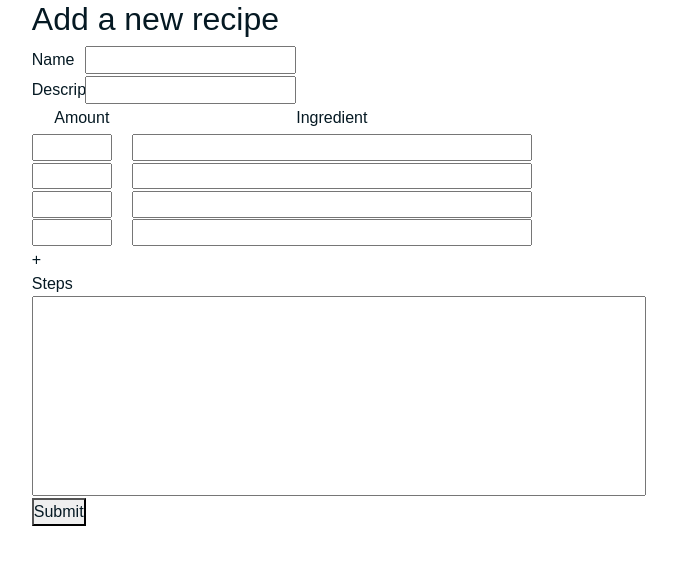
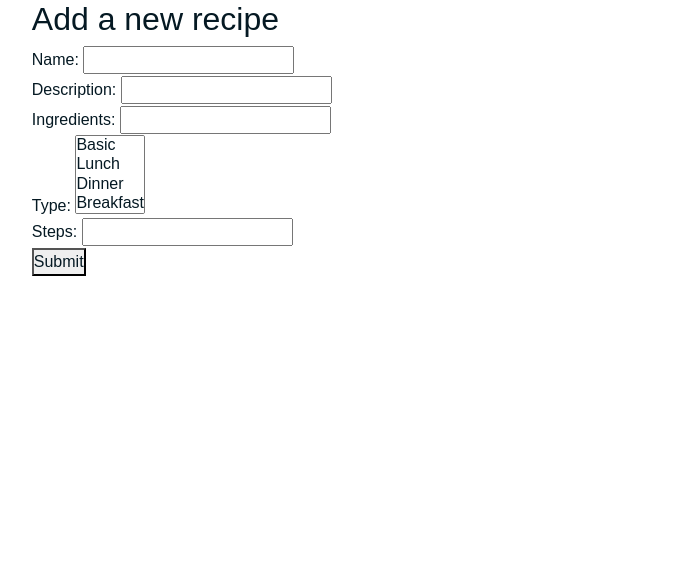
Before and after one commit to MRivadeneira92/cs50w-final-project, a Django app: page /add in a window 1280 px wide. Shown: the top 565 px of the page, without its empty margins (301-978 px from the left). Run offline with Django 5.2, Linux system fonts and the light colour scheme; data comes from the database, SQL or seed files in the repository; both versions use the stored data as it was after the commit.

Commit message:
Created page for adding recipes

```diff
--- a/cookbook/models.py
+++ b/cookbook/models.py
@@ -23,12 +23,9 @@ class Recipe(models.Model):
     recipe_name = models.CharField(max_length=100)
     recipe_description = models.CharField(max_length=60)
     recipe_ingredients = models.ManyToManyField(Ingredient, blank=True)
+    recipe_ammounts = models.CharField(max_length=200)
     recipe_type = models.ManyToManyField(Recipe_type)
     steps = models.TextField(max_length=1000)
 
     def __str__(self):
         return f"{self.id}: {self.recipe_name}"
-
-class Ammount (models.Model):
-    id = models.ForeignKey(Recipe, on_delete=models.CASCADE, primary_key=True)
-    measure = models.CharField(blank=False, max_length=1000)
--- a/cookbook/templates/cookbook/add.html
+++ b/cookbook/templates/cookbook/add.html
@@ -3,41 +3,9 @@
 {% block body %}
     <section id="new-container">
         <h2>Add a new recipe</h2>
-        <form action="">
-            <div>
-                <label for="new-recipe-name" class="new-label">Name</label>
-                <input type="text" id="new-recipe-name">
-            </div>
-            <div>
-                <label for="new-recipe-description" class="new-label">Description</label>
-                <input type="text" id="new-recipe-description">
-            </div>
-            <div>
-                <div id="new-ingr-grid-container">
-                    <p>Amount</p>
-                    <p>Ingredient</p>
-                    <input type="text" id="new-recipe-ingr-0" class="ing-amount">
-                    <input type="text" id="new-recipe-ingr-name-0">
-                    <input type="text" id="new-recipe-ingr-1" class="ing-amount">
-                    <input type="text" id="new-recipe-ingr-name-1">
-                    <input type="text" id="new-recipe-ingr-2" class="ing-amount">
-                    <input type="text" id="new-recipe-ingr-name-2">
-                    <input type="text" id="new-recipe-ingr-3" class="ing-amount">
-                    <input type="text" id="new-recipe-ingr-name-3">
-                </div>
-                <div id="new-ingr-titles">
-
-                </div>
-                <div>
-
-                </div>
-
-                <p>+</p>
-            </div>
-            <div style="display:flex;flex-direction: column;">
-                <label for="new-recipe-steps" class="new-label">Steps</label>
-                <input type="text" id="new-recipe-steps">
-            </div>
+        <form action="" method="POST">
+            {% csrf_token %}
+            {{ form }}
             <button type="submit">Submit</button>
         </form>
     </section>
--- a/cookbook/templates/cookbook/recipe.html
+++ b/cookbook/templates/cookbook/recipe.html
@@ -8,8 +8,8 @@
         <div id="recipe-ingredients">
             <h2>{{recipe.recipe_name}}</h2>
             <ul>
-                {% for ingredient in ingredients %}
-                <li>{{ingredient.ingredient_name}}</li>
+                {% for ammount in ammounts %}
+                <li>{{ammount}}</li>
                 {% endfor %}
             </ul>
         </div>
--- a/cookbook/views.py
+++ b/cookbook/views.py
@@ -1,6 +1,7 @@
 from django.http import JsonResponse
 from django.shortcuts import render
-from .models import Ingredient, Recipe
+from .models import Ingredient, Recipe, Recipe_type
+from django import forms
 
 def index(request):
     return render(request, "cookbook/homepage.html")
@@ -11,10 +12,19 @@ def recipe_page(request, id, name):
     else:
         return render(request, "cookbook/not-found.html")
 
+    ammounts = recipe.recipe_ammounts.split(', ')
+    print(ammounts)
     return render(request, "cookbook/recipe.html", {
         "recipe": recipe,
-        "ingredients": recipe.recipe_ingredients.values()
+        "ammounts": ammounts
     })
+
+class NewRecipeForm(forms.Form):
+    Name = forms.CharField(max_length=100)
+    Description = forms.CharField(max_length=200)
+    Ingredients = forms.CharField(max_length=200)
+    Type = forms.ModelMultipleChoiceField(queryset=Recipe_type.objects.all())
+    Steps = forms.CharField(max_length=500)
 
 # API
 
@@ -80,4 +90,46 @@ def get_recipe(request, list):
     return JsonResponse(result)
 
 def add(request):
-    return render(request, "cookbook/add.html")
+    if request.method == "GET":
+        form = NewRecipeForm()
+    else :
+        form = NewRecipeForm(request.POST)
+        if form.is_valid():
+            #process ingredient into list
+            ing_raw = form.cleaned_data["Ingredients"]
+            if ":" not in ing_raw:
+                raise forms.ValidationError("Ammounts and ingredients must be separated by ':'")
+
+            if "," not in ing_raw:
+                raise forms.ValidationError("Ingredients must be separated by a comma ', '")
+            a = ing_raw.split(", ")
+            ing = []
+            for text in a :
+                bar = text.split(":")
+                ing.append(bar[1].strip(" "))
+
+            ing_list = Ingredient.objects.all()
+            id_ing = []
+            for b in ing:
+                if ing_list.filter(ingredient_name=b).first() is not None:
+                    c = ing_list.get(ingredient_name=b)
+                    id_ing.append(c.id)
+                else:
+                    return render(request, "cookbook/add.html", {"form": form})
+
+            # turn ingredients into ammount format
+            x = form.cleaned_data["Ingredients"]
+            ammounts = x.replace(":", " of")
+
+            # create a new recipe with the data
+            recipe = Recipe(
+                recipe_name = form.cleaned_data["Name"],
+                recipe_description = form.cleaned_data["Description"],
+                steps = form.cleaned_data["Steps"],
+                recipe_ammounts = ammounts
+            )
+            recipe.save()
+            recipe.recipe_type.set(form.cleaned_data["Type"])
+            recipe.recipe_ingredients.set(id_ing)
+
+    return render(request, "cookbook/add.html", {"form": form})
```
Also changed, not shown: cookbook/migrations/0006_recipe_recipe_ammounts.py (added), db.sqlite3.
